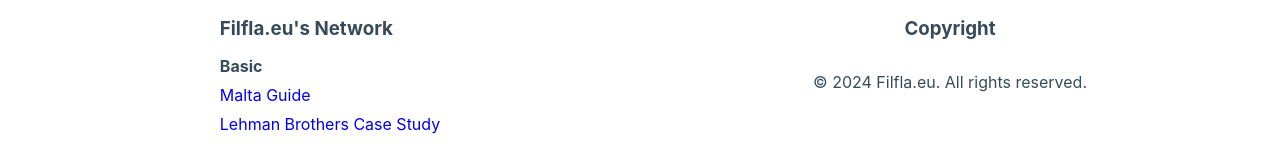
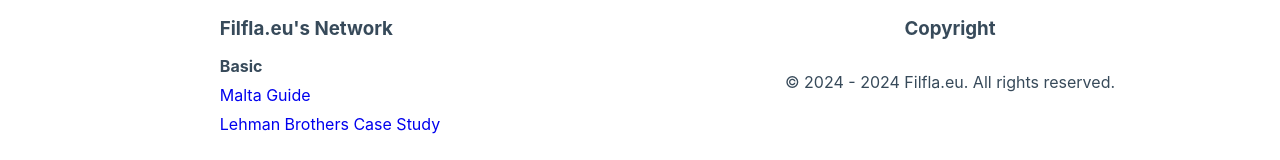
Before and after one commit to Arce-Mdina/apex-app, a React (Vite) app: page / in a window 1280 px wide. Shown: the part 2222-2382 px from the top of the page. Built offline with nearby package versions, Linux system fonts and the light colour scheme; a web font is replaced by a local one.

Commit message:
Copyright

```diff
--- a/src/components/Foot.jsx
+++ b/src/components/Foot.jsx
@@ -1,6 +1,9 @@
 import React from "react";
 
 const Footer = () => {
+
+  const currentYear = new Date().getFullYear();
+
   return (
     <footer className="footer">
       <div className="footer-container">
@@ -23,7 +26,7 @@ const Footer = () => {
         </div>
         <div className="footer-column">
           <h3>Copyright</h3>
-          <p>© 2024 Filfla.eu. All rights reserved.</p>
+          <p>© 2024 - {currentYear} Filfla.eu. All rights reserved.</p>
         </div>
       </div>
     </footer>
```
